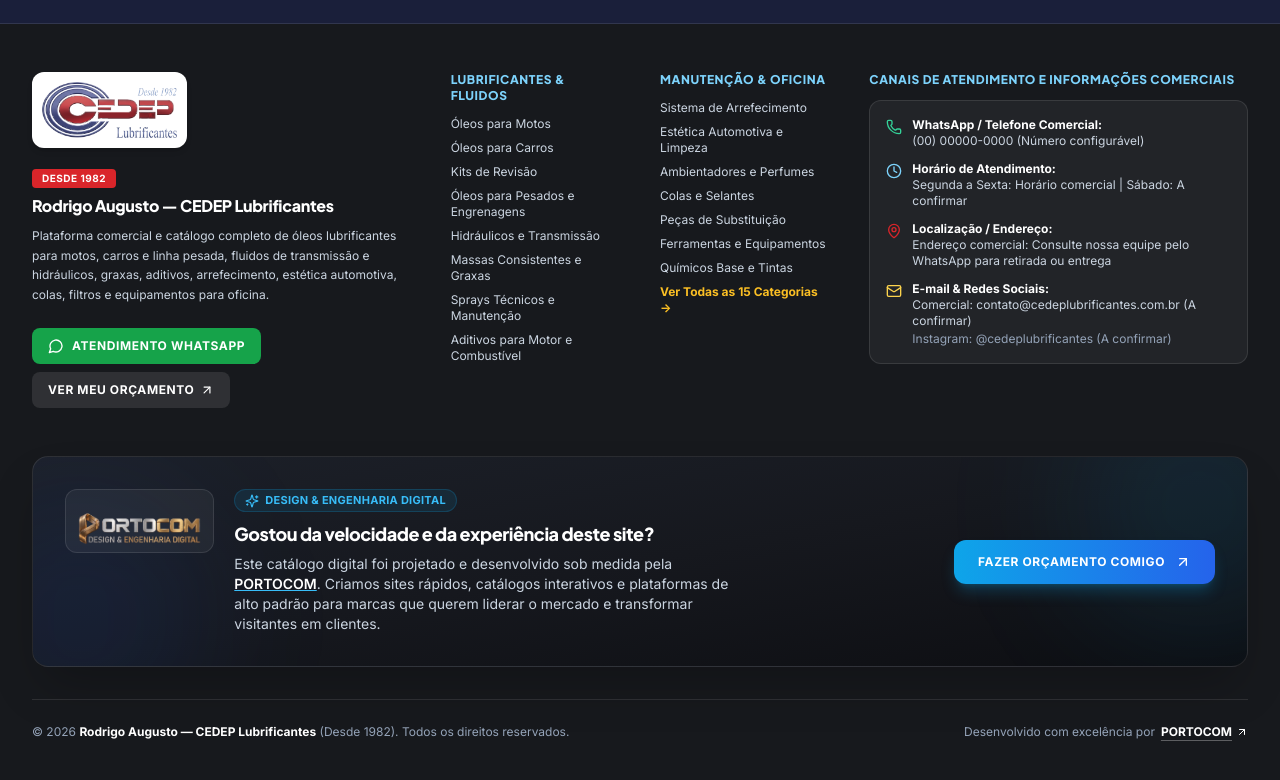
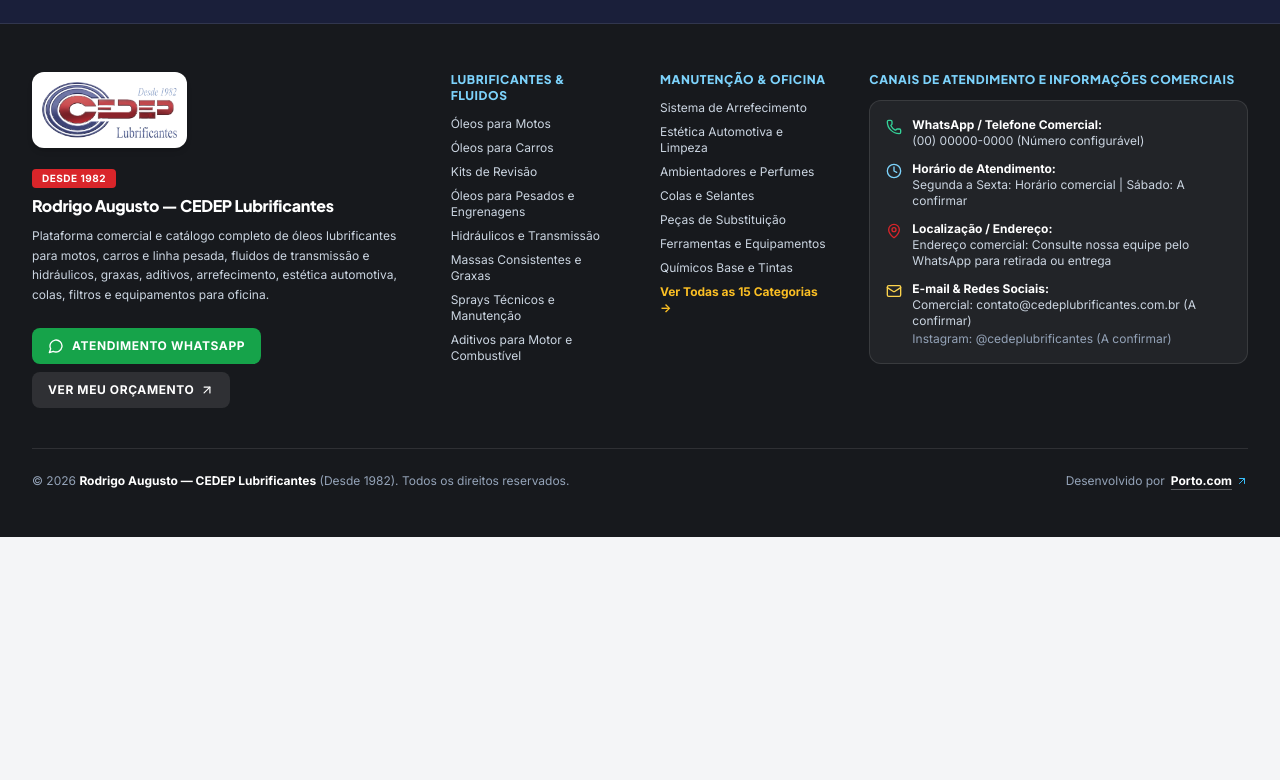
Before and after one commit to pedromarquesgama-design/rodrigo-augusto-cedep, a React (Vite) app: page / in a window 1280 px wide. Shown: the part 8793-9573 px from the top of the page. After the commit the page ends 9330 px from the top, so only its background shows below. Built offline with nearby package versions, Linux system fonts and the light colour scheme.

Commit message:
fix: remove large Porto.com banner, keep clean developer link in copyright bar

```diff
--- a/src/components/Footer.tsx
+++ b/src/components/Footer.tsx
@@ -10,7 +10,6 @@ import {
   ClipboardCheck,
   Headphones,
   ArrowUpRight,
-  Sparkles,
 } from 'lucide-react';
 import { BUSINESS_CONFIG, buildGeneralInquiryWhatsAppUrl } from '../config/business';
 import { CATEGORIES } from '../data/categories';
@@ -230,72 +229,21 @@ export const Footer: React.FC<FooterProps> = ({ onSelectCategory }) => {
           </div>
         </div>
 
-        {/* Porto.com Development & Persuasive Lead Capture Section */}
-        <div className="mt-12 rounded-2xl bg-gradient-to-br from-[#1C2029] via-[#16181E] to-[#0D0E12] border border-white/10 p-6 sm:p-8 relative overflow-hidden shadow-2xl">
-          {/* Ambient luminous glow accents */}
-          <div className="pointer-events-none absolute -top-20 -right-20 w-64 h-64 bg-sky-500/10 rounded-full blur-3xl" />
-          <div className="pointer-events-none absolute -bottom-20 -left-20 w-64 h-64 bg-blue-600/10 rounded-full blur-3xl" />
-
-          <div className="relative z-10 flex flex-col lg:flex-row items-center justify-between gap-6">
-            <div className="flex flex-col sm:flex-row items-center sm:items-start text-center sm:text-left gap-5 max-w-2xl">
-              <a
-                href="https://www.portocom.net/"
-                target="_blank"
-                rel="noopener noreferrer"
-                className="h-14 sm:h-16 px-3 py-2 rounded-xl bg-white/5 border border-white/10 flex items-center justify-center shrink-0 hover:border-sky-500/40 hover:bg-white/10 transition-all cursor-pointer"
-                title="Conheça a PORTOCOM"
-              >
-                <img
-                  src="/images/logo-portocom.png"
-                  alt="PORTOCOM | Design & Engenharia Digital"
-                  className="h-10 sm:h-12 w-auto object-contain mix-blend-screen"
-                  loading="lazy"
-                />
-              </a>
-
-              <div className="space-y-1.5">
-                <div className="inline-flex items-center gap-1.5 px-2.5 py-0.5 rounded-full bg-sky-500/10 border border-sky-500/20 text-sky-400 text-[11px] font-bold tracking-wide uppercase">
-                  <Sparkles className="w-3.5 h-3.5" aria-hidden="true" />
-                  <span>Design & Engenharia Digital</span>
-                </div>
-                <h4 className="text-base sm:text-lg font-extrabold text-white tracking-tight">
-                  Gostou da velocidade e da experiência deste site?
-                </h4>
-                <p className="text-xs sm:text-sm text-slate-300 leading-relaxed">
-                  Este catálogo digital foi projetado e desenvolvido sob medida pela <a href="https://www.portocom.net/" target="_blank" rel="noopener noreferrer" className="text-white font-semibold underline decoration-sky-400 hover:text-sky-300 transition-colors">PORTOCOM</a>. Criamos sites rápidos, catálogos interativos e plataformas de alto padrão para marcas que querem liderar o mercado e transformar visitantes em clientes.
-                </p>
-              </div>
-            </div>
-
-            <div className="shrink-0 w-full sm:w-auto">
-              <a
-                href="https://www.portocom.net/"
-                target="_blank"
-                rel="noopener noreferrer"
-                className="group w-full sm:w-auto inline-flex items-center justify-center gap-2.5 px-6 py-3.5 rounded-xl bg-gradient-to-r from-sky-500 to-blue-600 hover:from-sky-400 hover:to-blue-500 text-white font-extrabold text-xs uppercase tracking-wider shadow-lg shadow-sky-500/25 hover:shadow-sky-500/40 transition-all duration-200 hover:-translate-y-0.5 cursor-pointer"
-              >
-                <span>Fazer Orçamento Comigo</span>
-                <ArrowUpRight className="w-4 h-4 transition-transform group-hover:translate-x-0.5 group-hover:-translate-y-0.5" aria-hidden="true" />
-              </a>
-            </div>
-          </div>
-        </div>
-
         {/* Bottom Copyright Bar */}
-        <div className="mt-8 pt-6 border-t border-white/10 flex flex-col sm:flex-row items-center justify-between gap-4 text-xs text-slate-400">
+        <div className="mt-10 pt-6 border-t border-white/10 flex flex-col sm:flex-row items-center justify-between gap-4 text-xs text-slate-400">
           <p>
             © {new Date().getFullYear()} <strong className="text-white">{BUSINESS_CONFIG.commercialName}</strong> ({BUSINESS_CONFIG.historicalTagline}). Todos os direitos reservados.
           </p>
           <p className="flex items-center gap-1.5 text-center sm:text-right">
-            <span>Desenvolvido com excelência por</span>
+            <span>Desenvolvido por</span>
             <a
               href="https://www.portocom.net/"
               target="_blank"
               rel="noopener noreferrer"
               className="font-bold text-white hover:text-sky-400 transition-colors inline-flex items-center gap-1 underline underline-offset-4 decoration-white/30 hover:decoration-sky-400"
             >
-              PORTOCOM
-              <ArrowUpRight className="w-3 h-3" aria-hidden="true" />
+              Porto.com
+              <ArrowUpRight className="w-3 h-3 text-sky-400" aria-hidden="true" />
             </a>
           </p>
         </div>
```
